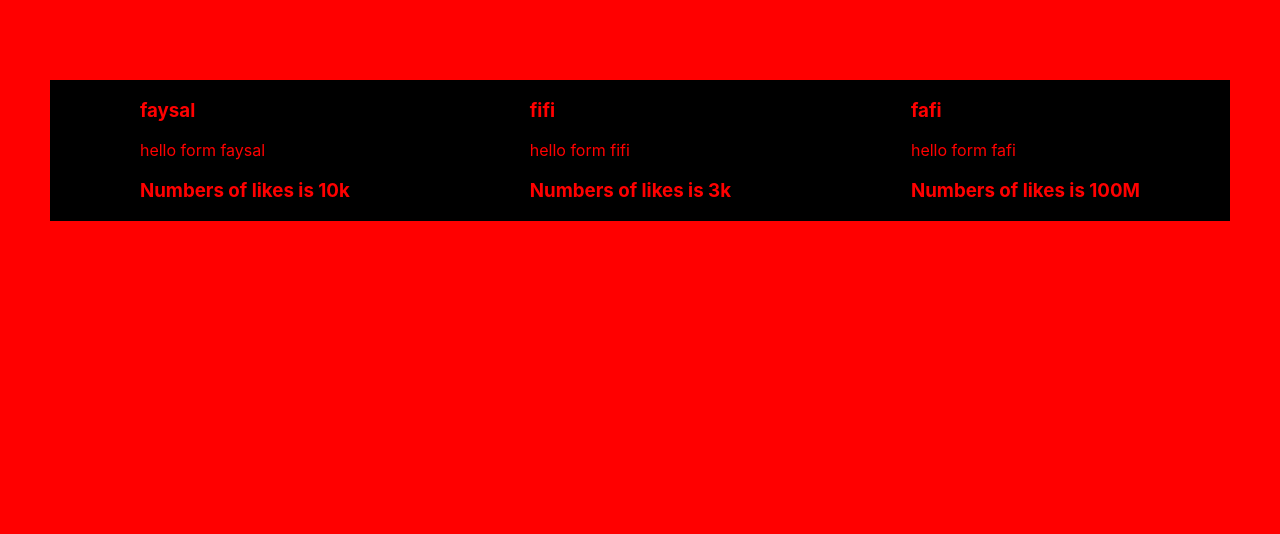
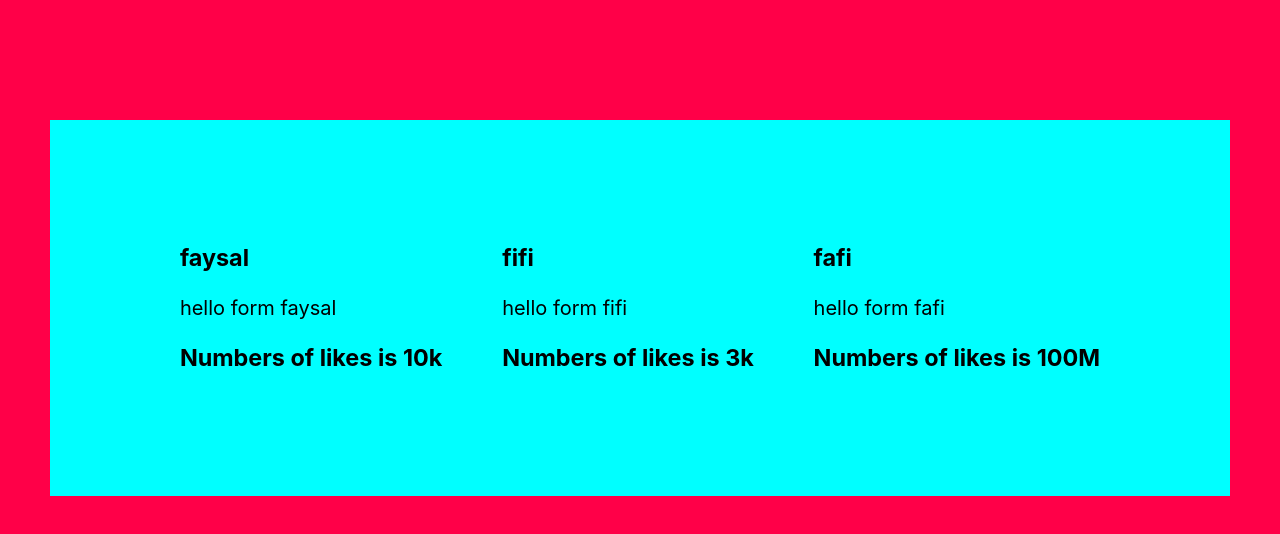
Before and after one commit to faysalsaade/React.js, a React (Create React App) app: page / in a window 1280 px wide. In both pictures the pointer is over the element 640 px from the left and 150 px from the top of the page. Shown: the top 534 px of the page. Built offline with nearby package versions, Linux system fonts and the light colour scheme.

Commit message:
create new project

```diff
--- a/src/App.css
+++ b/src/App.css
@@ -1,13 +1,23 @@
 body {
-  background-color: red;
+  background-color: rgb(0, 108, 18);
 }
 .app {
   display: flex;
   justify-content: space-around;
   align-items: center;
-  color: red;
-  background-color: black;
+  color: rgb(85, 255, 79);
+  background-color: rgb(127, 153, 255);
   margin-top: 80px;
   margin-left: 50px;
   margin-right: 50px;
 }
+body:hover {
+  background-color: rgb(255, 0, 72);
+}
+.app:hover {
+  background-color: aqua;
+  color: rgb(0, 0, 0);
+  font-size: 20px;
+  margin-top: 120px;
+  padding: 100px 100px;
+}
```
